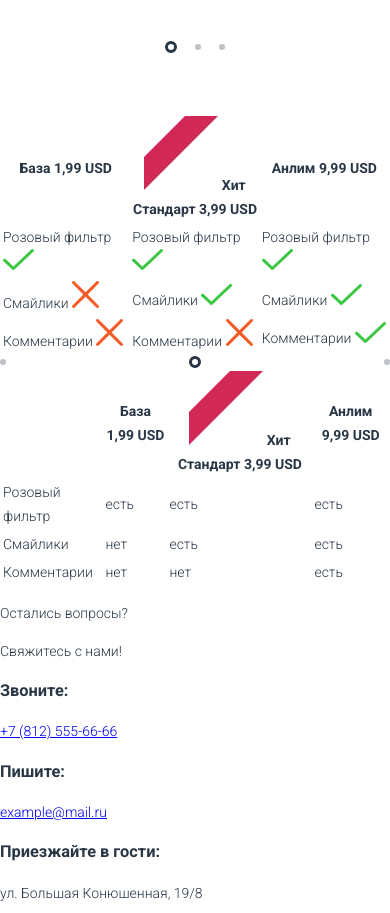
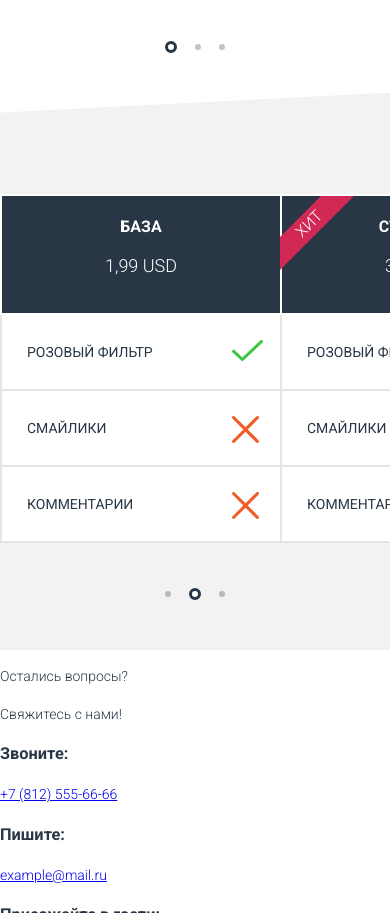
Before and after one commit to vv-tomilin/pink_adaptive_repushed, a website: page #source/index.html in a window 390 px wide. Shown: the part 2270-3183 px from the top of the page. Drawn offline with nearby package versions, Linux system fonts and the light colour scheme; files that its build step writes are made by us from their sources; grey boxes are pictures that could not be loaded.

Commit message:
добавил стили для прайса

```diff
--- /dev/null
+++ b/#source/scss/blocks/price-list.scss
@@ -0,0 +1,167 @@
+.price-list {
+
+	&__wrapper {
+		background-color: $basic-bg-gray;
+
+		padding-top: 81px;
+
+		position: relative;
+
+		&::before {
+			display: block;
+			content: "";
+			width: 100%;
+			height: 20px;
+
+			background: linear-gradient(to top left, $basic-bg-gray 50%, rgba(255, 0, 0, 0) 52%);
+
+			position: absolute;
+			top: 0;
+			left: 0;
+			transform: translateY(-100%);
+		}
+	}
+
+	&__mobile-wrapper {
+		overflow: scroll;
+	}
+
+	&__tablet-desktop {
+
+		@media (max-width: $mobile-width-only) {
+			display: none;
+		}
+	}
+
+	&__mobile {
+
+		display: table;
+		border-collapse: collapse;
+
+		table-layout: fixed;
+
+		width: 100%;
+
+		@media (min-width: $tablet-width) {
+			display: none;
+		}
+
+		@media (min-width: $desktop-width) {
+			display: none;
+		}
+	}
+
+
+	&__headers {
+		font-size: 16px;
+		font-weight: bold;
+		text-transform: uppercase;
+		color: $headers-text;
+
+		background-color: $basic-headers;
+	}
+
+	&__header-cell {
+		width: 276px;
+
+		padding-top: 19px;
+		padding-bottom: 35px;
+
+		border: 2px solid #fff;
+	}
+
+	&__cell {
+
+		border: 2px solid #E5E5E5;
+
+		background-color: #fff;
+
+		width: 276px;
+
+		padding: 25px 0 25px 25px;
+
+		position: relative;
+
+		&-description {
+			font-size: 14px;
+			font-weight: 400;
+			text-transform: uppercase;
+
+			position: relative;
+			z-index: 0;
+		}
+	}
+
+	&__price-usd {
+		display: block;
+
+		margin-top: 15px;
+
+		font-size: 18px;
+		font-weight: 300;
+	}
+
+	&__hit-pos {
+		position: relative;
+	}
+
+
+	&__hit-wrapper {
+		position: absolute;
+		top: 0;
+		left: -2px;
+	}
+
+	&__hit-text {
+		position: absolute;
+		left: 14px;
+		top: 16px;
+
+		transform: rotate(-45deg);
+
+		font-weight: 300;
+	}
+
+	&__pink-filter {
+
+
+		& img {
+			position: absolute;
+			left: 230px;
+		}
+	}
+
+	&__smiles {
+
+		& img {
+			position: absolute;
+			left: 230px;
+		}
+	}
+
+	&__comments {
+
+		& img {
+			position: absolute;
+			left: 230px;
+		}
+	}
+
+	&__toggles {
+
+		margin: 0 auto;
+
+		padding-block-start: 45px;
+		padding-block-end: 50px;
+
+		width: 60px;
+
+		@media (min-width: $tablet-width) {
+			display: none;
+		}
+
+		@media (min-width: $desktop-width) {
+			display: none;
+		}
+	}
+}
--- a/#source/scss/style.scss
+++ b/#source/scss/style.scss
@@ -12,3 +12,4 @@
 @import "blocks/effect.scss";
 @import "blocks/feedback.scss";
 @import "blocks/slider.scss";
+@import "blocks/price-list.scss";
```
